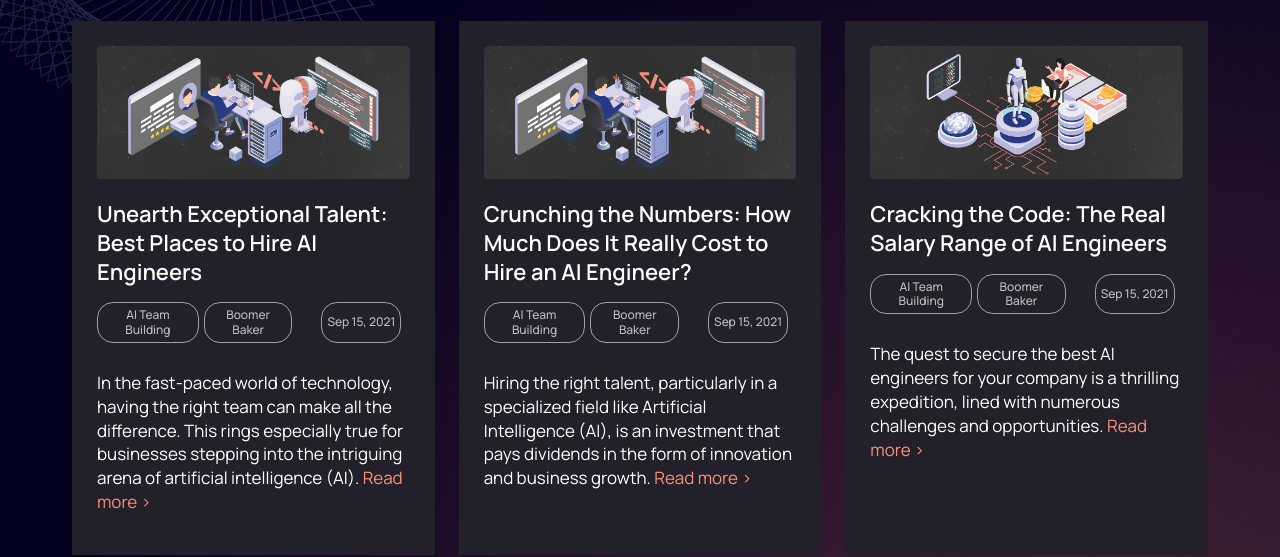
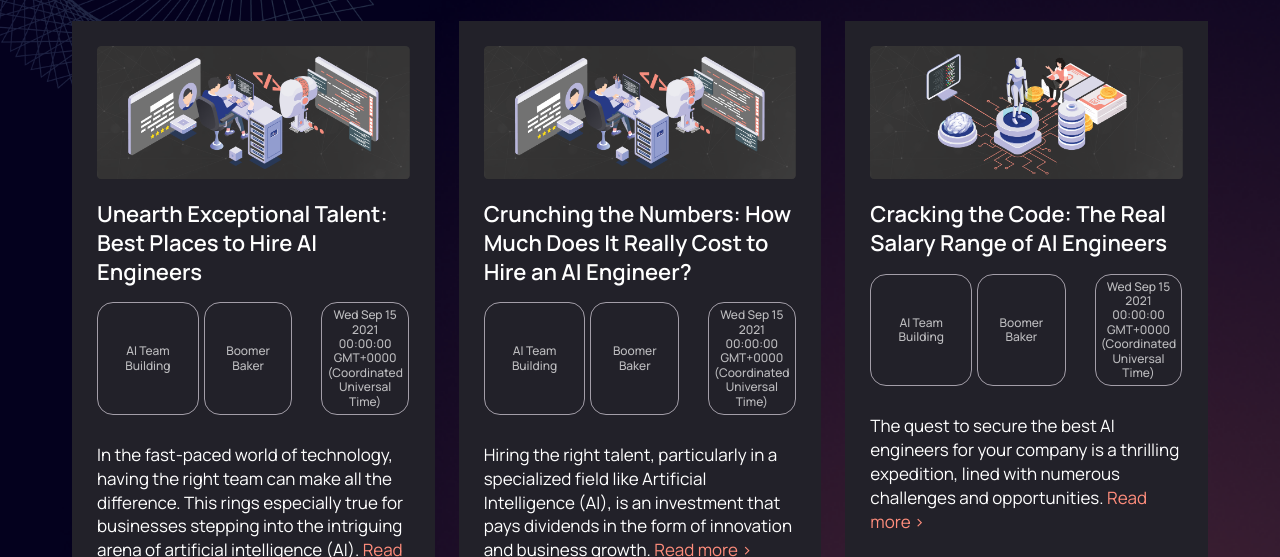
Before and after one commit to dineshmic/netlify-blog-test, an Eleventy site: page src/index.njk in a window 1280 px wide. Shown: the part 243-800 px from the top of the page. Built offline with nearby package versions, Linux system fonts and the light colour scheme; Eleventy itself is replaced by a stand-in of ours; files that its build step writes are made by us from their sources.

Commit message:
for date format

```diff
--- a/src/index.njk
+++ b/src/index.njk
@@ -27,7 +27,7 @@ layout: 'base.njk'
 								<button class="blog-tab-pill-sm">{{ post.data.author }}</button>
 							</div>
 							<div class="col-md-4 d-flex mb-2">
-								<button class="blog-tab-pill-sm">{{ post.data.date | postDate }}</button>
+								<button class="blog-tab-pill-sm">{{ post.data.date }}</button>
 							</div>
 						</div>
 						<!--=============================blog data===============================-->
```
